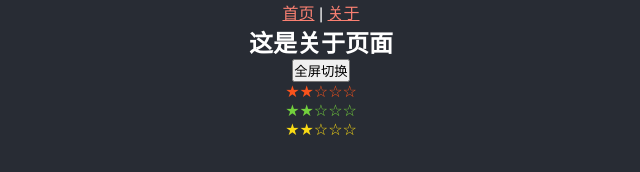
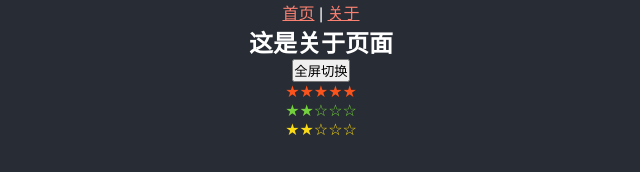
Before and after one commit to Ryan-zhang221/geek-admin, a Vue app: page /#/about in a window 1280 px wide. Shown: the top 172 px of the page, without its empty margins (319-959 px from the left). Built offline with nearby package versions, Linux system fonts and the light colour scheme.

Commit message:
update：vscode提交测试

```diff
--- a/src/pages/about.vue
+++ b/src/pages/about.vue
@@ -1,7 +1,7 @@
 <template>
   <h2>这是关于页面</h2>
   <button @click="toggle">全屏切换</button>
-  <Rate :value="score"></Rate>
+  <Rate :value="5"></Rate>
   <Rate :value="score" theme="green"></Rate>
   <Rate :value="score" theme="yellow"></Rate>
 </template>
```
